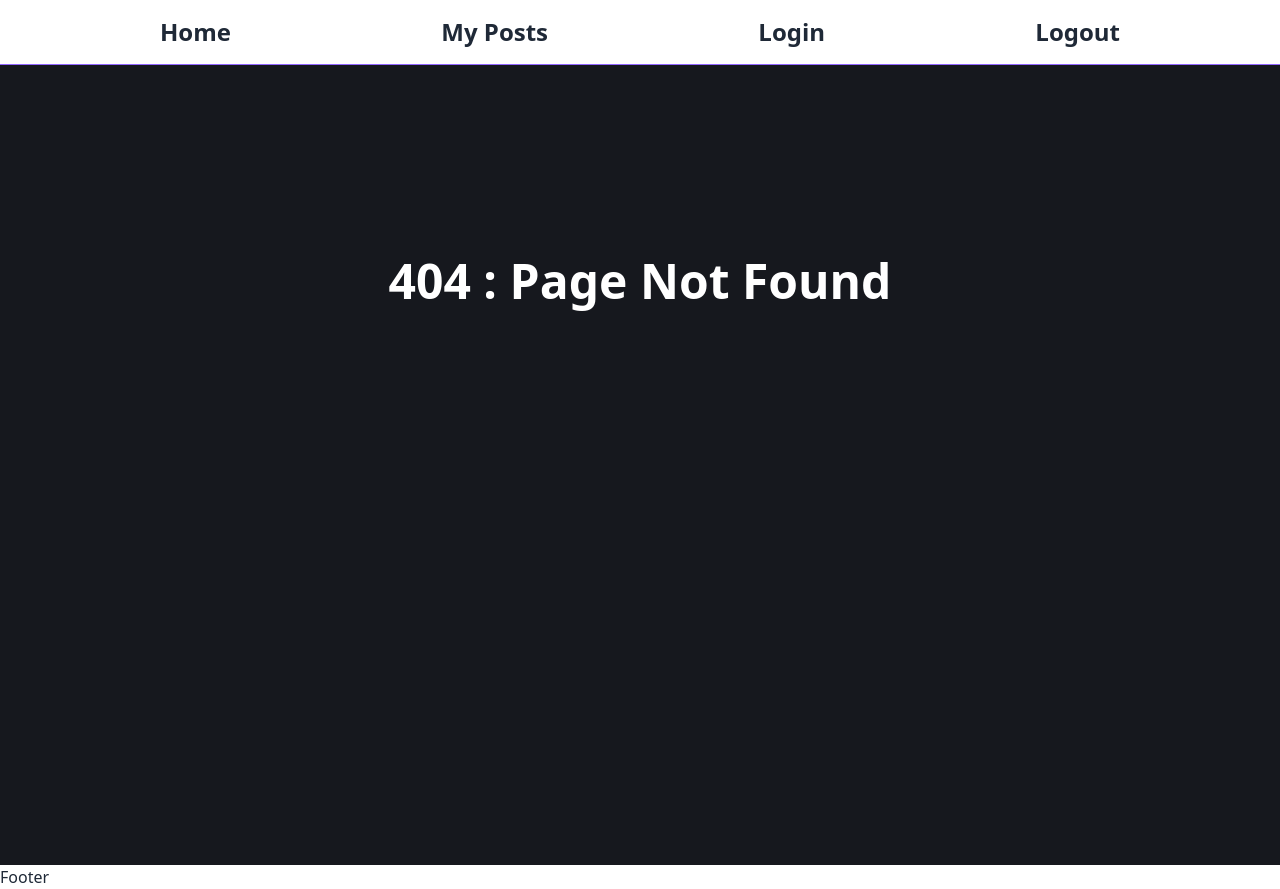
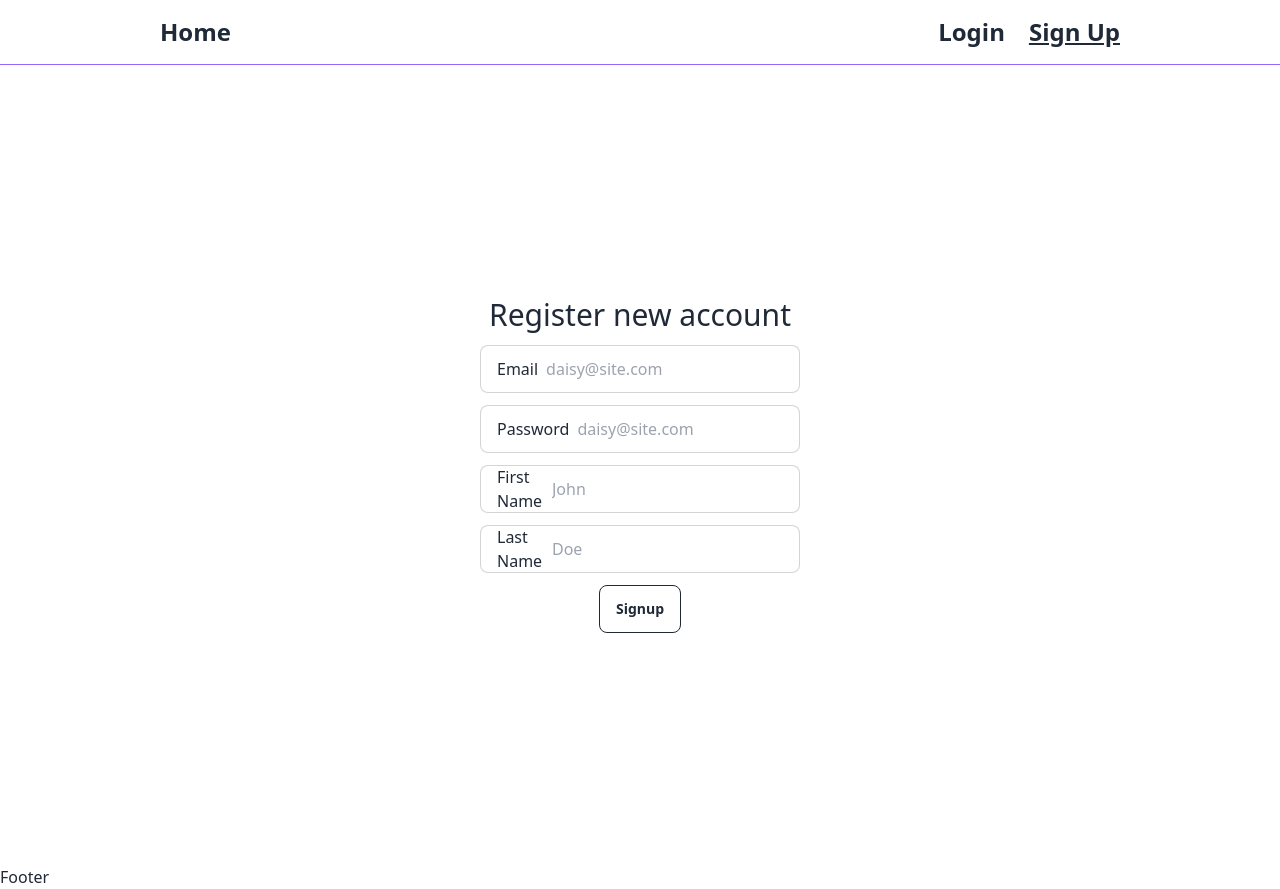
Before and after one commit to hexzoner/fe-neighborly, a React (Vite) app: page /signup in a window 1280 px wide. Before the commit this address had no page. Built offline with nearby package versions, Linux system fonts and the light colour scheme.

Commit message:
auth/login

```diff
--- a/package.json
+++ b/package.json
@@ -10,8 +10,10 @@
     "preview": "vite preview"
   },
   "dependencies": {
+    "axios": "^1.7.3",
     "react": "^18.3.1",
     "react-dom": "^18.3.1",
+    "react-hook-form": "^7.52.2",
     "react-router-dom": "^6.26.0"
   },
   "devDependencies": {
--- a/src/App.jsx
+++ b/src/App.jsx
@@ -1,5 +1,5 @@
-import { useState } from "react";
-import { createBrowserRouter, createRoutesFromElements, Route, RouterProvider, Outlet } from "react-router-dom";
+import { useContext, useState } from "react";
+import { createBrowserRouter, createRoutesFromElements, Route, RouterProvider, Outlet, Navigate } from "react-router-dom";
 
 import Navbar from "./components/Navbar";
 import Home from "./components/Home";
@@ -8,25 +8,35 @@ import Footer from "./components/Footer";
 import Login from "./components/Login";
 import NotFound from "./components/NotFound";
 import Details from "./components/Details";
+import { AuthProvider, AuthContext } from "./components/AuthContext";
+import Signup from "./components/Signup";
 
 const MainLayout = () => {
   return (
     <>
-      <Navbar />
-      <Outlet />
+      <AuthProvider>
+        <Navbar />
+        <Outlet />
+      </AuthProvider>
       <Footer />
     </>
   );
+};
+
+const Protected = () => {
+  const { userInfo, loading } = useContext(AuthContext);
+  return <>{userInfo ? <Outlet /> : <Navigate to="/login" />}</>;
 };
 
 const router = createBrowserRouter(
   createRoutesFromElements(
     <Route path="/" element={<MainLayout />}>
       <Route index element={<Home />} />
-
       <Route path="login" element={<Login />} />
-
-      <Route path="myposts" element={<MyPosts />} />
+      <Route path="signup" element={<Signup />} />
+      <Route path="/" element={<Protected />}>
+        <Route path="myposts" element={<MyPosts />} />
+      </Route>
       <Route path="post/:id" element={<Details />} />
       <Route path="*" element={<NotFound />} />
     </Route>
--- /dev/null
+++ b/src/components/AuthContext.jsx
@@ -0,0 +1,98 @@
+import { createContext, useState, useEffect } from "react";
+import axios from "axios";
+
+export const AuthContext = createContext();
+import { getToken, storeToken } from "./storage.js";
+
+// import { dummyRoster } from "../../utils/temporaryPokemons";
+export const AuthProvider = ({ children }) => {
+  const loginUrl = "http://localhost:5050/auth/signin";
+  const signupUrl = "http://localhost:5050/auth/signup";
+  const [userInfo, setUserInfo] = useState(null);
+
+  useEffect(() => {
+    const token = getToken();
+    console.log("AuthContext.jsx: token: ", token);
+
+    if (token) {
+      axios
+        .get("http://localhost:5050/auth/me", {
+          headers: {
+            Authorization: `Bearer ${token}`,
+          },
+        })
+        .then((res) => {
+          console.log(res.data);
+          setUserInfo(res.data);
+        })
+        .catch((err) => {
+          console.log(err);
+        });
+    }
+  }, []);
+
+  function logout() {
+    // console.log("AuthContext - logout");
+    storeToken(null);
+    setUserInfo(null);
+  }
+
+  function signup(userData) {
+    //   console.log("AuthContext - logout");
+    console.log(userData);
+    axios
+      .post(signupUrl, userData, {
+        withCredentials: true,
+      })
+      .then((res) => {
+        console.log("Cookies after signup:", document.cookie);
+        // console.log(res.cookies);
+        // storeToken(res.data.token);
+        setUserInfo(res.data);
+      })
+      .catch((err) => {
+        console.log(err);
+      });
+  }
+
+  function login(email, password) {
+    // console.log("AuthContext - login");
+    console.log({ email, password });
+    // storeToken("eyJ");
+    // setUserInfo({ email, password });
+
+    axios
+      .post(
+        loginUrl,
+        {
+          email,
+          password,
+        },
+        {
+          withCredentials: true,
+        }
+      )
+      .then((res) => {
+        console.log(res.data);
+        console.log("Cookies after signup:", document.cookie);
+        // storeToken(res.data.token);
+        // setUserInfo(res.data);
+      })
+      .catch((err) => {
+        console.log(err);
+      });
+  }
+
+  return (
+    <AuthContext.Provider
+      value={{
+        userInfo,
+        setUserInfo,
+        login,
+        logout,
+        signup,
+      }}>
+      {children}
+    </AuthContext.Provider>
+  );
+};
--- a/src/components/Login.jsx
+++ b/src/components/Login.jsx
@@ -1,3 +1,48 @@
+import { useState, useEffect, useContext } from "react";
+import { AuthContext } from "./AuthContext";
+import { Navigate } from "react-router-dom";
+
 export default function Login() {
-  return <div>Login Login</div>;
+  const { login, userInfo } = useContext(AuthContext);
+  const [loginData, setLoginData] = useState({ email: "john@doe.com", password: "12345678" });
+
+  function handleChange(e) {
+    setLoginData({ ...loginData, [e.target.name]: e.target.value });
+  }
+
+  function handleLogin() {
+    login(loginData.email, loginData.password);
+  }
+
+  return (
+    <div className="min-h-screen text-lg">
+      {userInfo ? (
+        <Navigate to="/" />
+      ) : (
+        <div className=" max-w-[50rem] m-auto flex flex-col gap-6 items-center bg-base-300 py-32 mt-16">
+          <label className="input input-bordered flex items-center gap-2">
+            <svg xmlns="http://www.w3.org/2000/svg" viewBox="0 0 16 16" fill="currentColor" className="h-4 w-4 opacity-70">
+              <path d="M2.5 3A1.5 1.5 0 0 0 1 4.5v.793c.026.009.051.02.076.032L7.674 8.51c.206.1.446.1.652 0l6.598-3.185A.755.755 0 0 1 15 5.293V4.5A1.5 1.5 0 0 0 13.5 3h-11Z" />
+              <path d="M15 6.954 8.978 9.86a2.25 2.25 0 0 1-1.956 0L1 6.954V11.5A1.5 1.5 0 0 0 2.5 13h11a1.5 1.5 0 0 0 1.5-1.5V6.954Z" />
+            </svg>
+            <input name="email" onChange={handleChange} type="text" className="grow" placeholder="Email" value={loginData.email} />
+          </label>
+
+          <label className="input input-bordered flex items-center gap-2">
+            <svg xmlns="http://www.w3.org/2000/svg" viewBox="0 0 16 16" fill="currentColor" className="h-4 w-4 opacity-70">
+              <path
+                fillRule="evenodd"
+                d="M14 6a4 4 0 0 1-4.899 3.899l-1.955 1.955a.5.5 0 0 1-.353.146H5v1.5a.5.5 0 0 1-.5.5h-2a.5.5 0 0 1-.5-.5v-2.293a.5.5 0 0 1 .146-.353l3.955-3.955A4 4 0 1 1 14 6Zm-4-2a.75.75 0 0 0 0 1.5.5.5 0 0 1 .5.5.75.75 0 0 0 1.5 0 2 2 0 0 0-2-2Z"
+                clipRule="evenodd"
+              />
+            </svg>
+            <input name="password" onChange={handleChange} type="password" className="grow" value={loginData.password} />
+          </label>
+          <button onClick={handleLogin} className="btn btn-primary px-8 ">
+            Login
+          </button>
+        </div>
+      )}
+    </div>
+  );
 }
--- a/src/components/Navbar.jsx
+++ b/src/components/Navbar.jsx
@@ -1,21 +1,40 @@
 import { NavLink } from "react-router-dom";
+import { useContext } from "react";
+import { AuthContext } from "./AuthContext";
 
 export default function Navbar() {
+  const { userInfo, logout } = useContext(AuthContext);
+  // console.log("Navbar.jsx: userInfo: ", userInfo);
   document.querySelector("html").setAttribute("data-theme", "light");
   return (
     <header className="bg-base-100 text-base border-b-[1.5px] border-primary border-opacity-60">
       <div className="py-4 max-w-[60rem] m-auto">
         <div className="flex justify-between items-center font-semibold text-2xl flex-wrap gap-3">
-          <NavLink to="/" href="index.html" className={({ isActive }) => (isActive ? "underline text-primary" : "")}>
+          <NavLink to="/" href="index.html" className={({ isActive }) => (isActive ? "underline " : "")}>
             Home
           </NavLink>
-          <NavLink to="myposts" className={({ isActive }) => (isActive ? "underline text-primary" : "")}>
-            My Posts
-          </NavLink>
-          <NavLink to="login" className={({ isActive }) => (isActive ? "underline text-primary" : "")}>
-            Login
-          </NavLink>
-          <button className="">Logout</button>
+          {userInfo && (
+            <NavLink to="myposts" className={({ isActive }) => (isActive ? "underline " : "")}>
+              My Posts
+            </NavLink>
+          )}
+          <div className="flex gap-6">
+            {!userInfo && (
+              <>
+                <NavLink to="login" className={({ isActive }) => (isActive ? "underline " : "")}>
+                  Login
+                </NavLink>
+                <NavLink to="signup" className={({ isActive }) => (isActive ? "underline " : "")}>
+                  Sign Up
+                </NavLink>
+              </>
+            )}
+            {userInfo && (
+              <button onClick={logout} className="">
+                Logout
+              </button>
+            )}
+          </div>
         </div>
       </div>
     </header>
--- /dev/null
+++ b/src/components/Signup.jsx
@@ -0,0 +1,74 @@
+import { useContext, useState } from "react";
+
+import { AuthContext } from "./AuthContext";
+import { Navigate } from "react-router-dom";
+
+export default function SignupForm() {
+  const { signup, userInfo } = useContext(AuthContext);
+
+  const [signupData, setSignupData] = useState({ email: "", password: "", firstName: "", lastName: "" });
+
+  function onSubmit(data) {
+    console.log(data);
+    signup(data);
+  }
+
+  function handleSubmit(e) {
+    e.preventDefault();
+
+    // console.log(signupData);
+    signup(signupData);
+  }
+
+  function handleChange(e) {
+    setSignupData({ ...signupData, [e.target.name]: e.target.value });
+  }
+  return (
+    <>
+      {userInfo ? (
+        <Navigate to="/" />
+      ) : (
+        <div>
+          <div className="text-3xl">
+            <form action="submit" onSubmit={handleSubmit}>
+              <div className="flex flex-col gap-3 items-center justify-center min-h-screen max-w-[20rem]  m-auto">
+                <p>Register new account</p>
+
+                <label className="input input-bordered flex items-center gap-2 w-full">
+                  Email
+                  <input onChange={handleChange} value={signupData.email} type="text" name="email" className="grow" placeholder="daisy@site.com" />
+                </label>
+
+                <label className="input input-bordered flex items-center gap-2 w-full">
+                  Password
+                  <input
+                    onChange={handleChange}
+                    value={signupData.password}
+                    type="password"
+                    name="password"
+                    className="grow"
+                    placeholder="daisy@site.com"
+                  />
+                </label>
+
+                <label className="input input-bordered flex items-center gap-2 w-full">
+                  First Name
+                  <input onChange={handleChange} value={signupData.firstName} type="text" name="firstName" className="grow" placeholder="John" />
+                </label>
+
+                <label onChange={handleChange} value={signupData.lastName} className="input input-bordered flex items-center gap-2 w-full">
+                  Last Name
+                  <input type="text" name="lastName" className="grow" placeholder="Doe" />
+                </label>
+
+                <button type="submit" className="btn btn-outline">
+                  Signup
+                </button>
+              </div>
+            </form>
+          </div>
+        </div>
+      )}
+    </>
+  );
+}
--- /dev/null
+++ b/src/components/storage.js
@@ -0,0 +1,9 @@
+const key = "n-token";
+
+export function getToken() {
+  return JSON.parse(localStorage.getItem(key));
+}
+
+export function storeToken(token) {
+  localStorage.setItem(key, JSON.stringify(token));
+}
```
Also changed, not shown: 2 other files (tests, documents, lock files or other folders).
